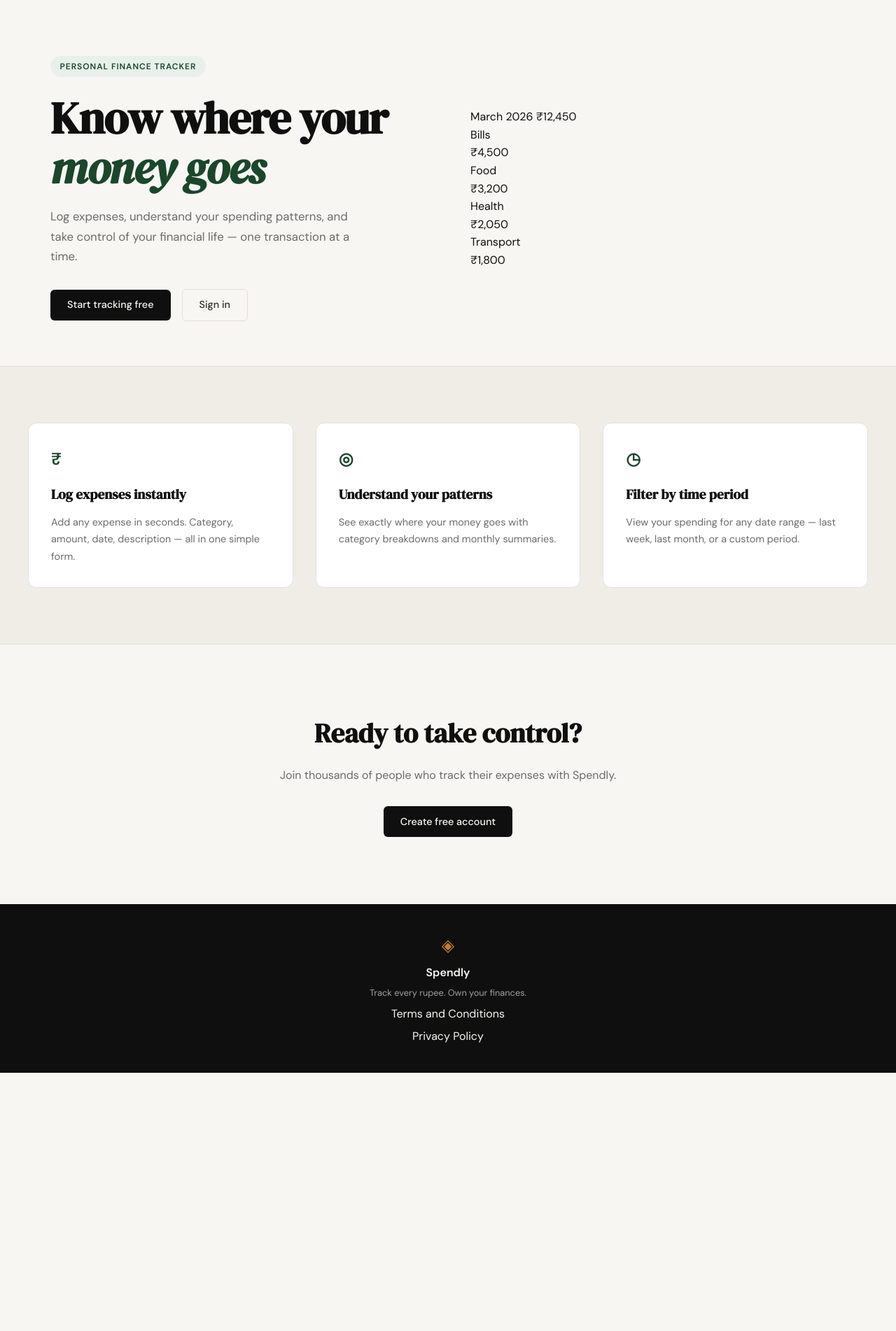
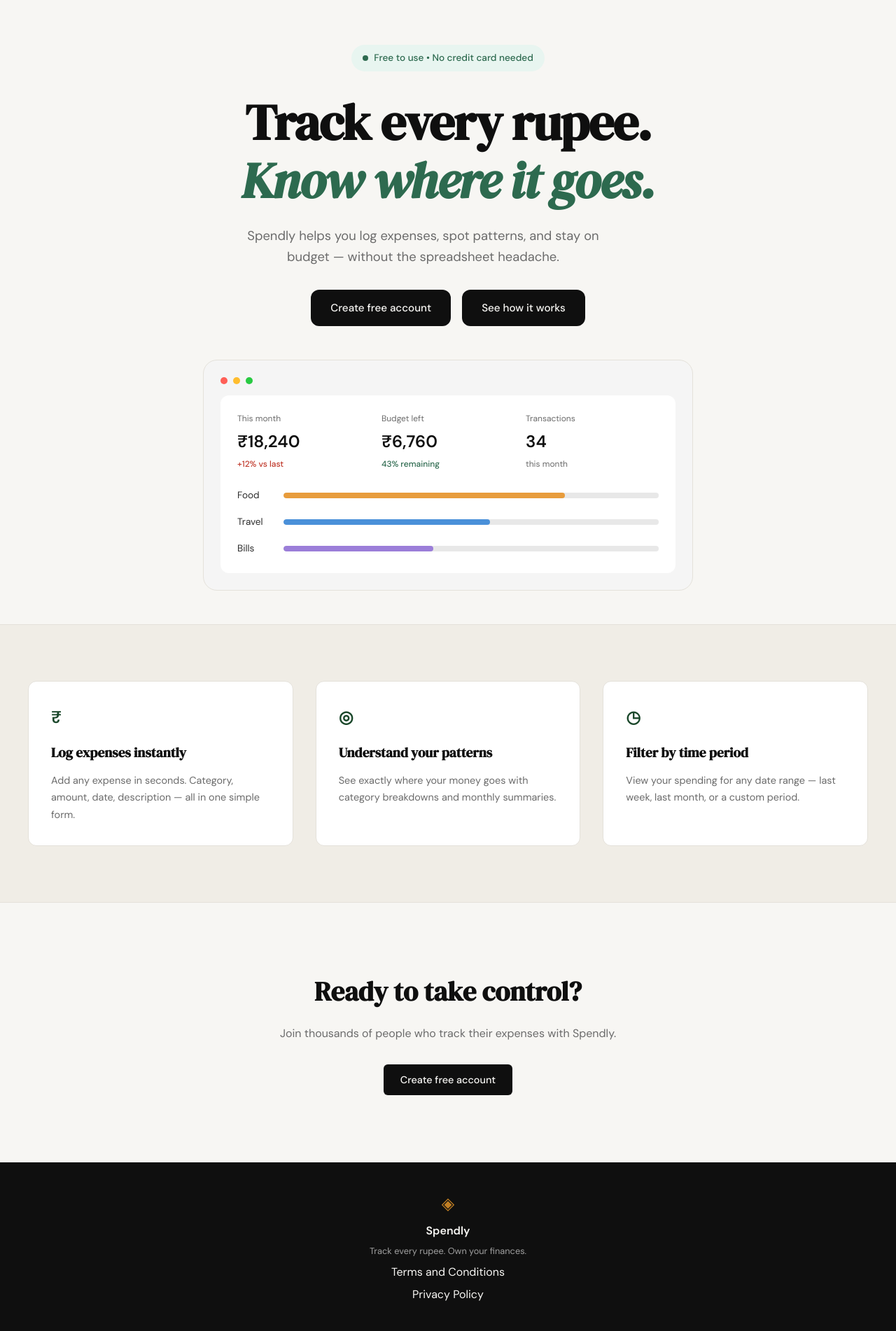
Before and after one commit to ravishankar141/Expense-tracker, a Flask app: page / in a window 1280 px wide. Shown: the part 61-1963 px from the top of the page at 70% size. Before the commit the page ends 1594 px from the top, so only its background shows below. Run offline with Flask 3, Linux system fonts and the light colour scheme.

Commit message:
langing: redesign hero section to match mockup

```diff
--- a/static/css/style.css
+++ b/static/css/style.css
@@ -124,47 +124,56 @@ a { color: inherit; text-decoration: none; }
 /* ------------------------------------------------------------------ */
 
 .hero {
-    padding: 5rem 2rem 4rem;
-    display: grid;
-    grid-template-columns: 1fr 1fr;
-    gap: 4rem;
+    padding: 4rem 2rem 3rem;
+    display: flex;
+    flex-direction: column;
     align-items: center;
-    max-width: var(--max-width);
+    text-align: center;
+    max-width: 800px;
     margin: 0 auto;
 }
 
-.hero-badge {
-    display: inline-block;
-    background: var(--accent-light);
-    color: var(--accent);
-    font-size: 0.75rem;
-    font-weight: 600;
-    letter-spacing: 0.08em;
-    text-transform: uppercase;
-    padding: 0.35rem 0.85rem;
+.hero-pill {
+    display: inline-flex;
+    align-items: center;
+    gap: 0.5rem;
+    background: #e8f5f0;
+    color: #2d6a4f;
+    font-size: 0.85rem;
+    font-weight: 500;
+    padding: 0.5rem 1rem;
     border-radius: 999px;
-    margin-bottom: 1.5rem;
+    margin-bottom: 2rem;
+}
+
+.pill-dot {
+    width: 8px;
+    height: 8px;
+    background: #2d6a4f;
+    border-radius: 50%;
 }
 
 .hero-title {
     font-family: var(--font-display);
-    font-size: clamp(2.5rem, 5vw, 4rem);
-    line-height: 1.1;
+    font-size: clamp(2.5rem, 6vw, 4.5rem);
+    line-height: 1.15;
     letter-spacing: -0.02em;
     color: var(--ink);
-    margin-bottom: 1.25rem;
+    margin-bottom: 1.5rem;
+    display: flex;
+    flex-direction: column;
 }
 
-.hero-title em {
+.hero-title-accent {
+    color: #2d6a4f;
     font-style: italic;
-    color: var(--accent);
 }
 
 .hero-subtitle {
-    font-size: 1.05rem;
+    font-size: 1.15rem;
     color: var(--ink-muted);
-    line-height: 1.7;
-    max-width: 460px;
+    line-height: 1.6;
+    max-width: 520px;
     margin-bottom: 2rem;
 }
 
@@ -172,7 +181,139 @@ a { color: inherit; text-decoration: none; }
     display: flex;
     gap: 1rem;
     align-items: center;
+    justify-content: center;
+    margin-bottom: 3rem;
 }
+
+.btn-secondary {
+    display: inline-block;
+    background: var(--ink);
+    color: var(--paper);
+    padding: 0.85rem 1.75rem;
+    border-radius: var(--radius-md);
+    font-family: var(--font-body);
+    font-size: 0.95rem;
+    font-weight: 500;
+    cursor: pointer;
+    border: none;
+    transition: background 0.2s;
+    text-decoration: none;
+}
+
+.btn-secondary:hover { background: #333; }
+
+.hero-actions .btn-primary {
+    padding: 0.85rem 1.75rem;
+    border-radius: var(--radius-md);
+    font-size: 0.95rem;
+}
+
+.hero-visual {
+    width: 100%;
+    max-width: 700px;
+}
+
+.dashboard-preview {
+    background: #f5f5f5;
+    border-radius: var(--radius-lg);
+    padding: 1.5rem;
+    border: 1px solid var(--border);
+}
+
+.dashboard-dots {
+    display: flex;
+    gap: 0.5rem;
+    margin-bottom: 1rem;
+}
+
+.dashboard-dots span {
+    width: 10px;
+    height: 10px;
+    border-radius: 50%;
+}
+
+.dashboard-dots span:nth-child(1) { background: #ff5f57; }
+.dashboard-dots span:nth-child(2) { background: #ffbd2e; }
+.dashboard-dots span:nth-child(3) { background: #28ca42; }
+
+.dashboard-content {
+    background: var(--paper-card);
+    border-radius: var(--radius-md);
+    padding: 1.5rem;
+}
+
+.dashboard-stats {
+    display: grid;
+    grid-template-columns: repeat(3, 1fr);
+    gap: 1rem;
+    margin-bottom: 1.5rem;
+}
+
+.stat-card {
+    text-align: left;
+}
+
+.stat-label {
+    font-size: 0.75rem;
+    color: var(--ink-muted);
+    margin-bottom: 0.25rem;
+}
+
+.stat-value {
+    font-size: 1.5rem;
+    font-weight: 600;
+    color: var(--ink);
+    margin-bottom: 0.25rem;
+}
+
+.stat-change {
+    font-size: 0.75rem;
+    font-weight: 500;
+}
+
+.stat-change-up { color: #c0392b; }
+.stat-change-remaining { color: #2d6a4f; }
+
+.stat-sublabel {
+    font-size: 0.75rem;
+    color: var(--ink-muted);
+}
+
+.dashboard-bars {
+    display: flex;
+    flex-direction: column;
+    gap: 1rem;
+}
+
+.dash-bar-row {
+    display: flex;
+    align-items: center;
+    gap: 1rem;
+}
+
+.dash-cat {
+    font-size: 0.85rem;
+    color: var(--ink-soft);
+    width: 50px;
+    text-align: left;
+}
+
+.dash-bar-track {
+    flex: 1;
+    height: 8px;
+    background: #e8e8e8;
+    border-radius: 4px;
+    overflow: hidden;
+}
+
+.dash-bar {
+    height: 100%;
+    border-radius: 4px;
+}
+
+.dash-bar-row:nth-child(1) .dash-bar { background: #e89c3c; }
+.dash-bar-row:nth-child(2) .dash-bar { background: #4a90d9; }
+.dash-bar-row:nth-child(3) .dash-bar { background: #9b7ed9; }
 
 
 /* Mock card
@@ -554,19 +695,16 @@ a { color: inherit; text-decoration: none; }
 /* ------------------------------------------------------------------ */
 
 @media (max-width: 900px) {
-    .hero {
-        grid-template-columns: 1fr;
-        text-align: center;
-    }
-
-    .hero-subtitle { max-width: 100%; }
-    .hero-actions { justify-content: center; }
-    .hero-visual { display: none; }
-
+    .hero { padding: 3rem 1.5rem 2rem; }
+    .dashboard-stats { grid-template-columns: 1fr; }
     .features-inner { grid-template-columns: 1fr; }
 }
 
 @media (max-width: 600px) {
     .nav-links a:not(.nav-cta) { display: none; }
-    .hero { padding: 3rem 1rem 2rem; }
+    .hero { padding: 2.5rem 1rem 2rem; }
+    .hero-actions { flex-direction: column; width: 100%; }
+    .hero-actions .btn-primary,
+    .hero-actions .btn-secondary { width: 100%; text-align: center; }
+    .dashboard-preview { padding: 1rem; }
 }
--- a/templates/landing.html
+++ b/templates/landing.html
@@ -6,55 +6,65 @@
 
 <section class="hero">
     <div class="hero-inner">
-        <div class="hero-badge">Personal Finance Tracker</div>
+        <div class="hero-pill">
+            <span class="pill-dot"></span>
+            Free to use • No credit card needed
+        </div>
         <h1 class="hero-title">
-            Know where your<br>
-            <em>money goes</em>
+            Track every rupee.
+            <span class="hero-title-accent">Know where it goes.</span>
         </h1>
         <p class="hero-subtitle">
-            Log expenses, understand your spending patterns,
-            and take control of your financial life —
-            one transaction at a time.
+            Spendly helps you log expenses, spot patterns, and stay
+            on budget — without the spreadsheet headache.
         </p>
         <div class="hero-actions">
-            <a href="{{ url_for('register') }}" class="btn-primary">Start tracking free</a>
-            <a href="{{ url_for('login') }}" class="btn-ghost">Sign in</a>
+            <a href="{{ url_for('register') }}" class="btn-primary">Create free account</a>
+            <a href="#features" class="btn-secondary">See how it works</a>
         </div>
     </div>
     <div class="hero-visual">
-        <div class="mock-card">
-            <div class="mock-card-header">
-                <span class="mock-label">March 2026</span>
-                <span class="mock-total">₹12,450</span>
+        <div class="dashboard-preview">
+            <div class="dashboard-dots">
+                <span></span><span></span><span></span>
             </div>
-            <div class="mock-bars">
-                <div class="mock-bar-row">
-                    <span class="mock-cat">Bills</span>
-                    <div class="mock-bar-track">
-                        <div class="mock-bar" style="width: 72%"></div>
+            <div class="dashboard-content">
+                <div class="dashboard-stats">
+                    <div class="stat-card">
+                        <div class="stat-label">This month</div>
+                        <div class="stat-value">₹18,240</div>
+                        <div class="stat-change stat-change-up">+12% vs last</div>
                     </div>
-                    <span class="mock-amt">₹4,500</span>
+                    <div class="stat-card">
+                        <div class="stat-label">Budget left</div>
+                        <div class="stat-value">₹6,760</div>
+                        <div class="stat-change stat-change-remaining">43% remaining</div>
+                    </div>
+                    <div class="stat-card">
+                        <div class="stat-label">Transactions</div>
+                        <div class="stat-value">34</div>
+                        <div class="stat-sublabel">this month</div>
+                    </div>
                 </div>
-                <div class="mock-bar-row">
-                    <span class="mock-cat">Food</span>
-                    <div class="mock-bar-track">
-                        <div class="mock-bar mock-bar-2" style="width: 52%"></div>
+                <div class="dashboard-bars">
+                    <div class="dash-bar-row">
+                        <span class="dash-cat">Food</span>
+                        <div class="dash-bar-track">
+                            <div class="dash-bar" style="width: 75%"></div>
+                        </div>
                     </div>
-                    <span class="mock-amt">₹3,200</span>
-                </div>
-                <div class="mock-bar-row">
-                    <span class="mock-cat">Health</span>
-                    <div class="mock-bar-track">
-                        <div class="mock-bar mock-bar-3" style="width: 33%"></div>
+                    <div class="dash-bar-row">
+                        <span class="dash-cat">Travel</span>
+                        <div class="dash-bar-track">
+                            <div class="dash-bar" style="width: 55%"></div>
+                        </div>
                     </div>
-                    <span class="mock-amt">₹2,050</span>
-                </div>
-                <div class="mock-bar-row">
-                    <span class="mock-cat">Transport</span>
-                    <div class="mock-bar-track">
-                        <div class="mock-bar mock-bar-4" style="width: 28%"></div>
+                    <div class="dash-bar-row">
+                        <span class="dash-cat">Bills</span>
+                        <div class="dash-bar-track">
+                            <div class="dash-bar" style="width: 40%"></div>
+                        </div>
                     </div>
-                    <span class="mock-amt">₹1,800</span>
                 </div>
             </div>
         </div>
```
